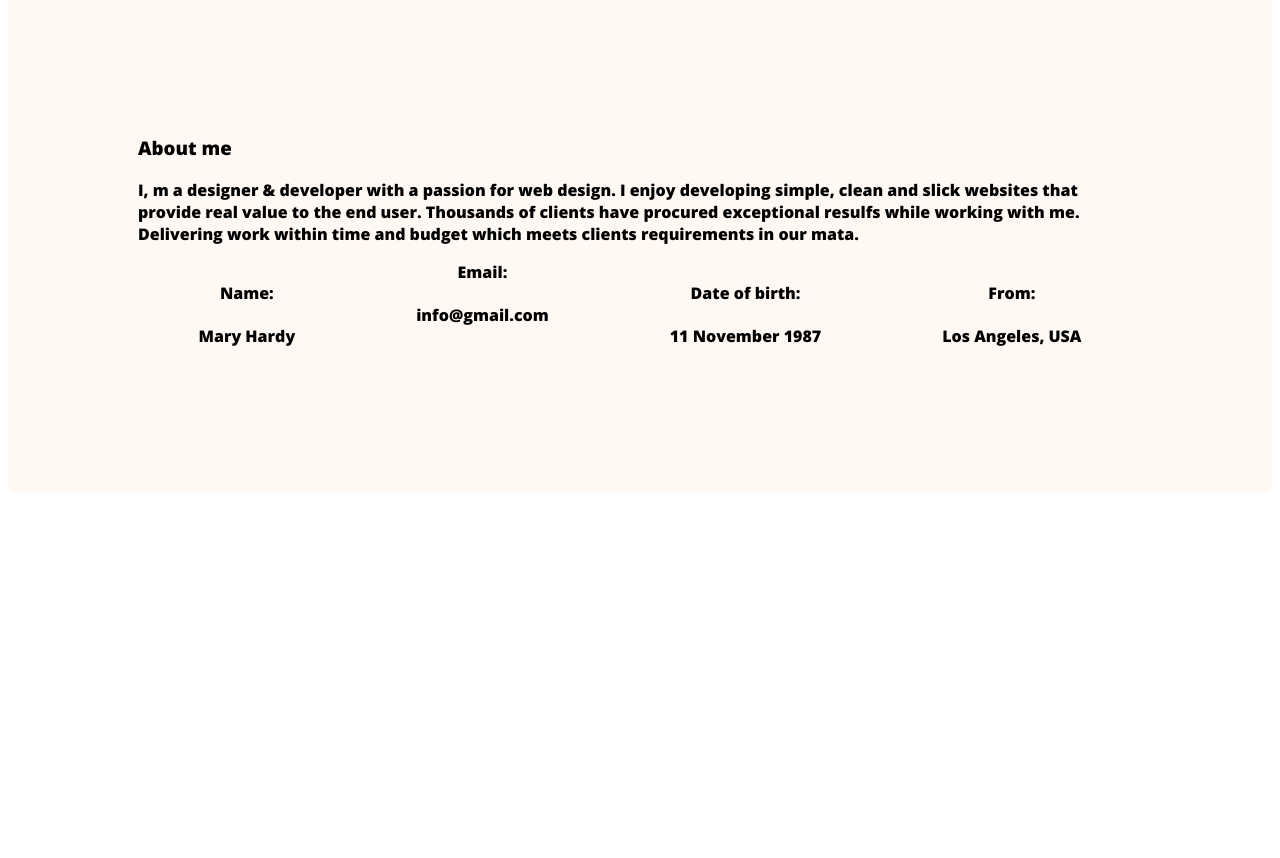
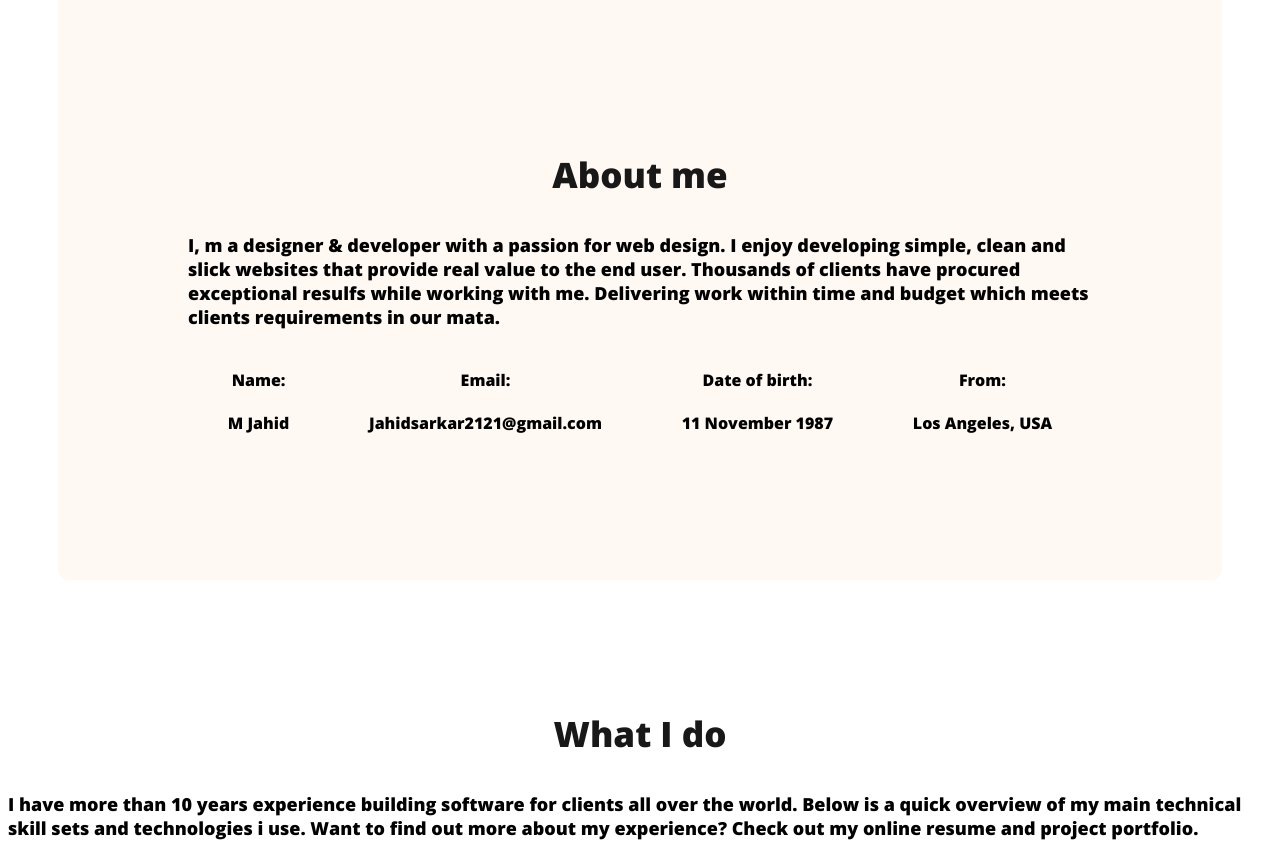
Before and after one commit to Jahid2121/Web-developer-portfolio, a plain HTML site: page index.html in a window 1280 px wide. Shown: the part 860-1718 px from the top of the page. Before the commit the page ends 1483 px from the top, so only its background shows below. Drawn offline with nearby package versions, Linux system fonts and the light colour scheme.

Commit message:
about section created

```diff
--- a/index.html
+++ b/index.html
@@ -42,12 +42,11 @@
                 <!-- .about-info*4>h4.info-title+p.info-description -->
                 <div class="about-info">
                     <h4 class="info-title">Name:</h4>
-                    <p class="info-description">Mary Hardy</p>
+                    <p class="info-description">M Jahid</p>
                 </div>
-                <div class="about-info">Email:
-
-                    <h4 class="info-title">    info@gmail.com</h4>
-                    <p class="info-description"></p>
+                <div class="about-info">
+                    <h4 class="info-title">Email:</h4>
+                    <p class="info-description">Jahidsarkar2121@gmail.com</p>
                 </div>
                 <div class="about-info">
                     <h4 class="info-title">Date of birth:
@@ -62,6 +61,12 @@
 
             </div>
         </section>
+        <!-- what I do section start -->
+        <section>
+            <h3 class="section-title">What I do</h3>
+            <p id="What-I-do-description" class="section-description">I have more than 10 years experience building software for clients all over the world. Below is a quick overview of my main technical skill sets and technologies i use. Want to find out more about my experience? Check out my online resume and project portfolio.</p>
+            <div class="skills-container"></div>
+        </section>
     </main>
     <footer></footer>
 </body>
--- a/styles/portfolio.css
+++ b/styles/portfolio.css
@@ -1,5 +1,12 @@
 body{
     font-family: 'Open Sans', sans-serif;
+}
+
+.section-title{
+    color: #181818;
+    text-align: center;
+    font-size: 35px;
+    font-weight: 700;
 }
 nav {
     display: flex;
@@ -71,22 +78,24 @@ font-weight: 700;
 margin-top: 5px;
 margin-bottom: 20px;
 }
-.banner-description{
-    max-width: 500px;
-}
+
 .about{
     padding: 130px;
     border-radius: 10px;
     background: #FFF8F3;
-    margin: 130px 0;
+    margin: 130px 50px;
 }
+.banner-description{
+    max-width: 500px;
+}
+
 /** main related css **/
 main{
     max-width: 11140px;
     margin: 0 auto;
 }
 
-section-description{
+.section-description{
     color:#757575
 text-align: center;
 font-size: 18px;
@@ -100,3 +109,7 @@ font-size: 18px;
 .info-title{
     font-style: bold;
 }
+#What-I-do-description{
+    padding: 30px 150px;
+    text-align: center;
+}
```
